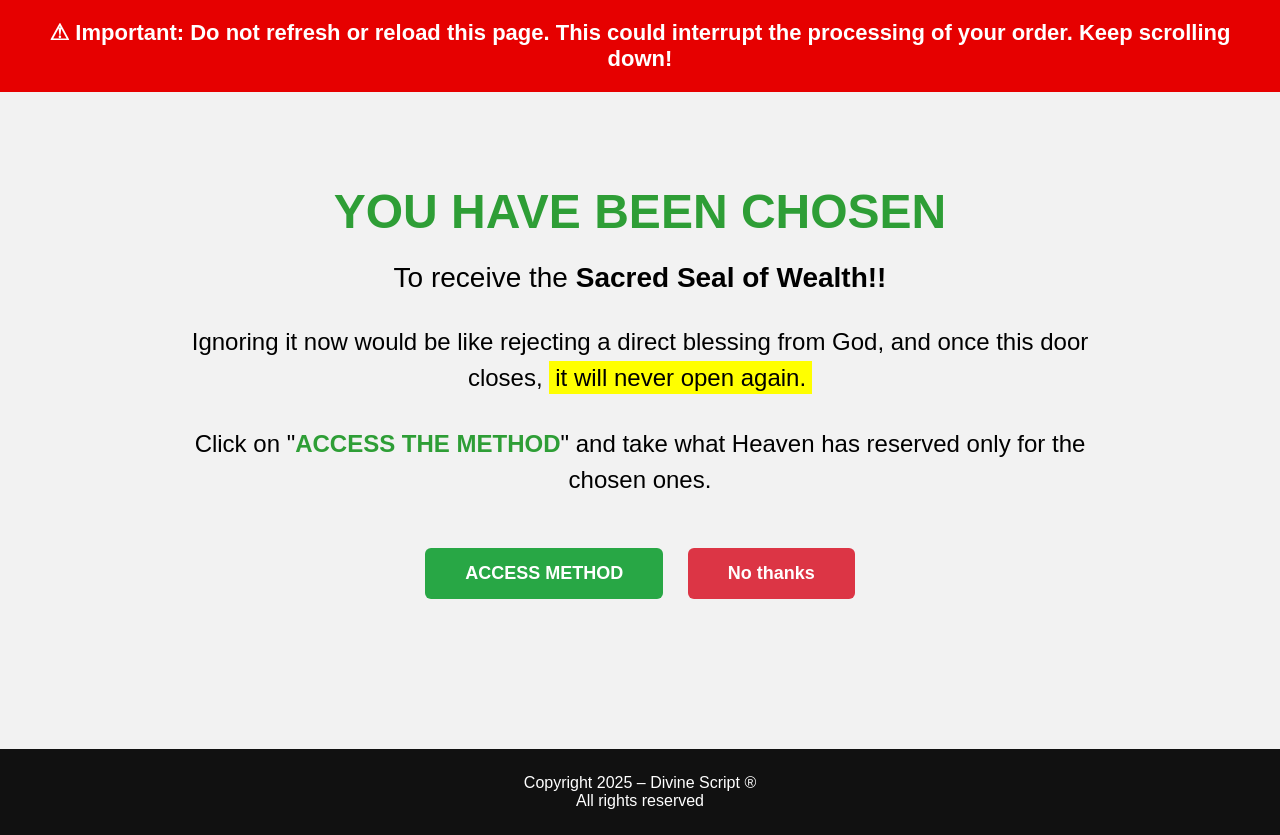
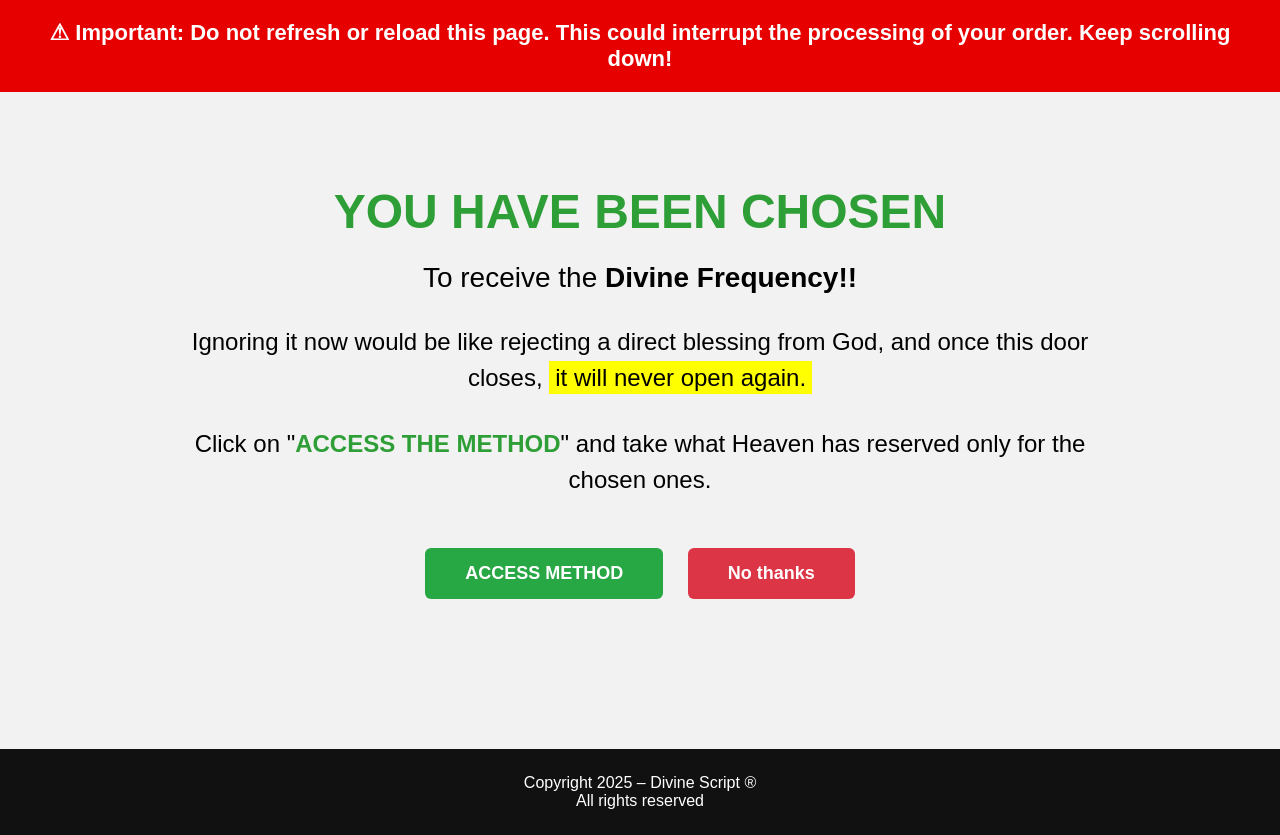
Before and after one commit to quebra5/divineprayerguide.com, a plain HTML site: page uu-p1/index.html in a window 1280 px wide. Drawn offline with Linux system fonts and the light colour scheme.

Commit message:
divine f

```diff
--- a/uu-p1/index.html
+++ b/uu-p1/index.html
@@ -106,7 +106,7 @@
 <div class="main-section">
     <h1>YOU HAVE BEEN CHOSEN</h1>
 
-    <h2>To receive the <strong>Sacred Seal of Wealth!!</strong></h2>
+    <h2>To receive the <strong>Divine Frequency!!</strong></h2>
 
     <p class="main-text">
         Ignoring it now would be like rejecting a direct blessing from God,
```
